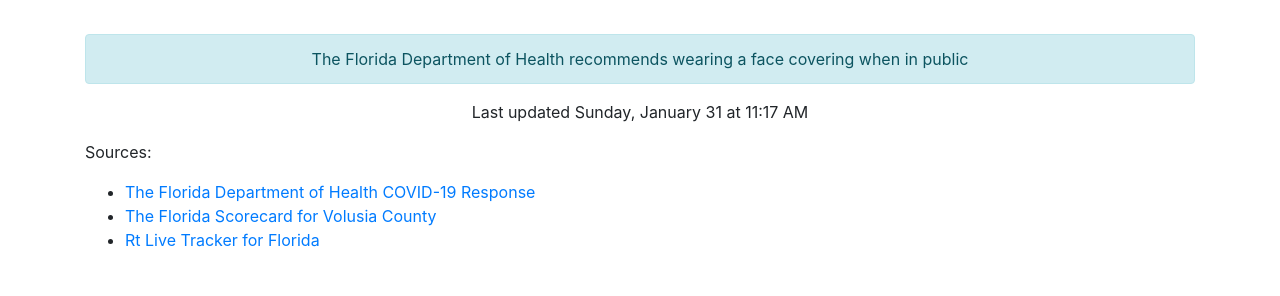
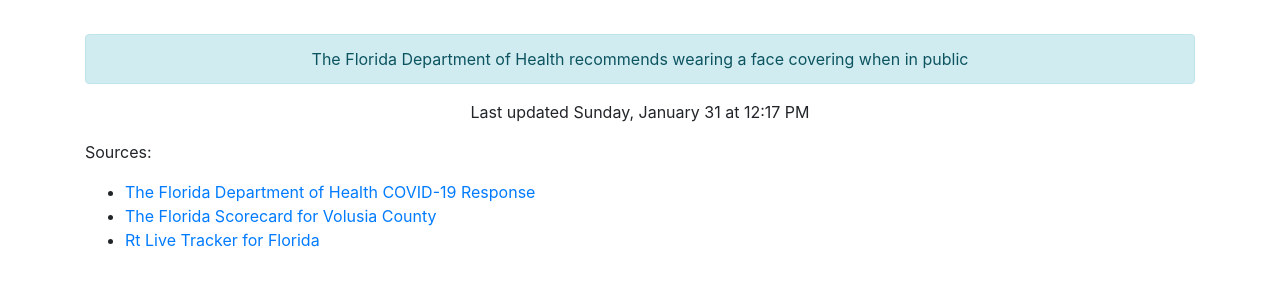
Before and after one commit to thinkjson/timeforchurch, a Jekyll site: the page built from index.md, in a window 1280 px wide. Shown: the part 544-840 px from the top of the page. Built offline with Jekyll 4.4.1, drawn with Linux system fonts in a browser that asks for light colours; our own code applies the rules of GitHub Pages for plain Markdown files.

Commit message:
Updating data

```diff
--- a/_includes/data.html
+++ b/_includes/data.html
@@ -10,4 +10,4 @@
     <div class="outcome text-success">YES</div>
     <div class="alert alert-info" role="alert">The Florida Department of Health recommends wearing a face covering when in public</div>
 
-    <p>Last updated Sunday, January 31 at 11:17 AM</p>
+    <p>Last updated Sunday, January 31 at 12:17 PM</p>
```
